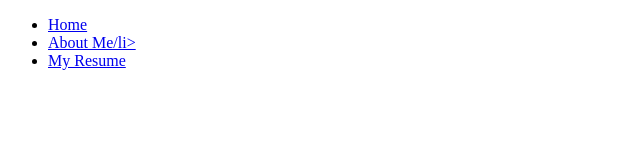
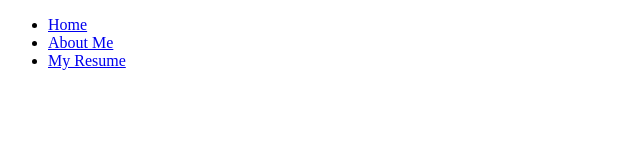
Before and after one commit to CCPS438285/CCPS438285.github.io, a plain HTML site: page index.html in a window 1280 px wide. Shown: the full height of the page, 0-640 px from the left. Drawn offline with Linux system fonts and the light colour scheme.

Commit message:
Update index.html

```diff
--- a/index.html
+++ b/index.html
@@ -6,7 +6,7 @@
     <nav>
       <ul>
     <li><a href="./index.html">Home</a></li>
-        <li><a href="./aboutme.html">About Me</a<>/li>
+        <li><a href="./aboutme.html">About Me</a<>
           <li><a href="./myresume.pdf" target="blank">My Resume</a></li>
       </ul>
     </nav>
```
